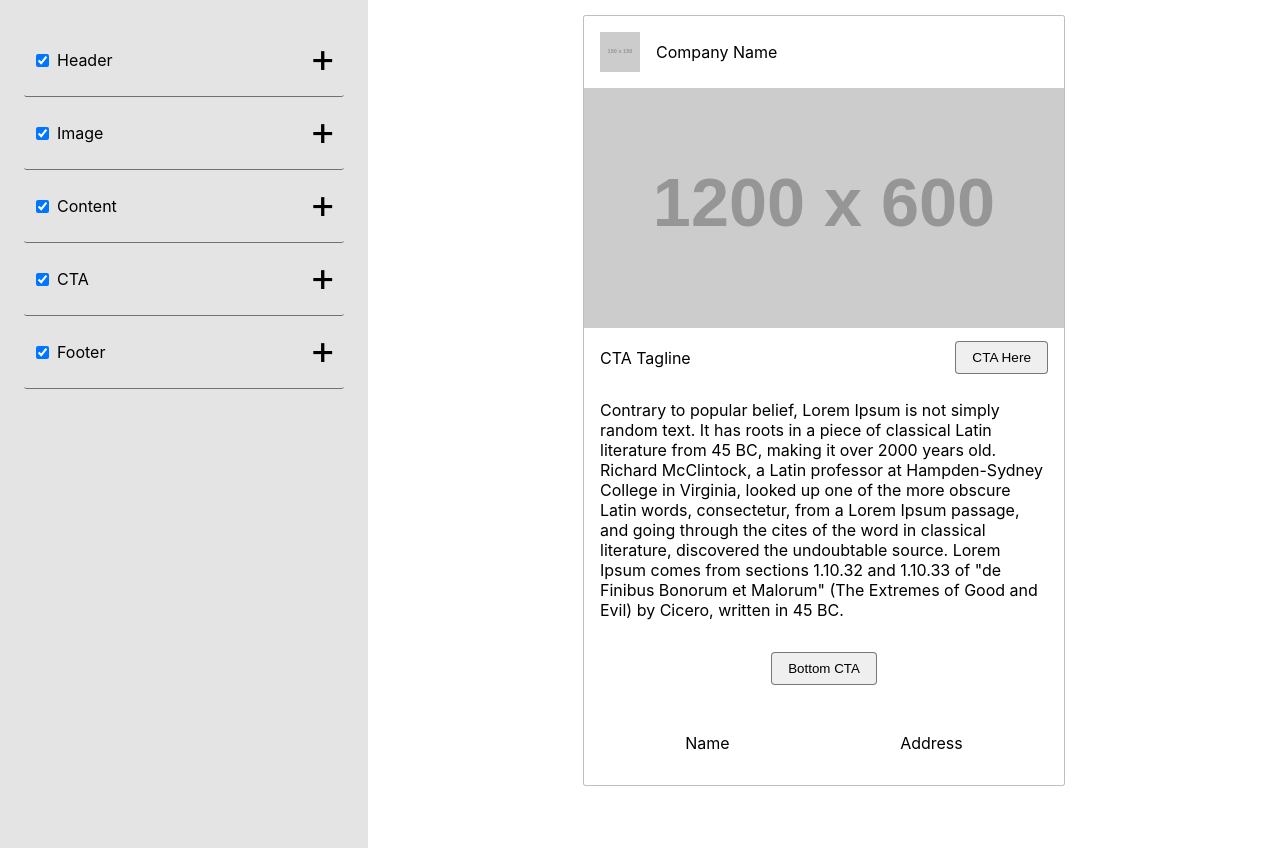
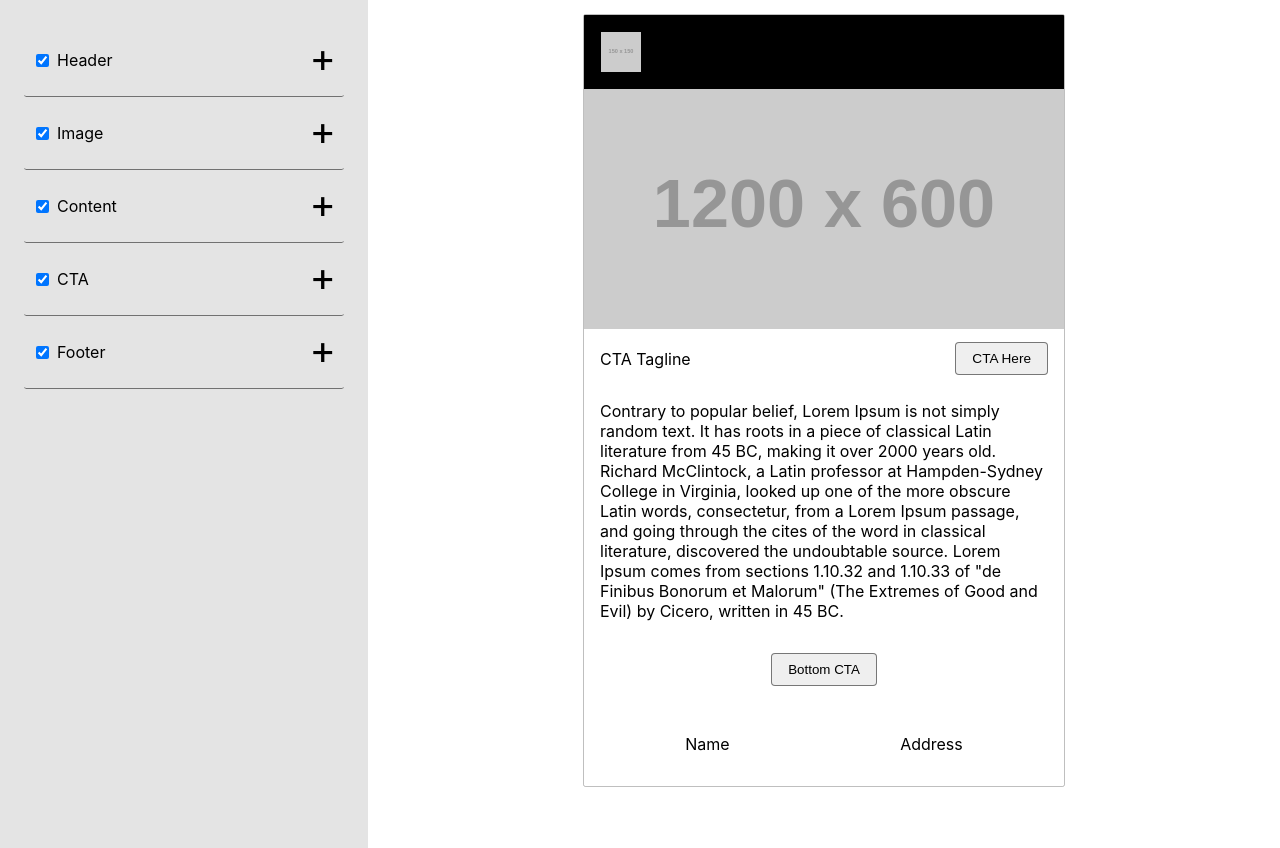
Before and after one commit to ryanbahan/easy-email-2020, a React (Create React App) app: page / in a window 1280 px wide. Built offline with nearby package versions, Linux system fonts and the light colour scheme.

Commit message:
Add colorpicker functionality

```diff
--- a/src/EmailComponents/EmailHeader/EmailHeader.js
+++ b/src/EmailComponents/EmailHeader/EmailHeader.js
@@ -2,11 +2,10 @@ import React from 'react';
 import './EmailHeader.css';
 import { connect } from 'react-redux';
 
-function EmailHeader({ companyImage, companyName }) {
+function EmailHeader({ bgColor, borderColor, companyImage, companyName }) {
 
   return (
-      <header>
-      {console.log('header', companyImage)}
+      <header style={{backgroundColor: bgColor, border: `solid 0.5px ${borderColor}`}}>
         <img src={companyImage} />
         <p>{companyName}</p>
       </header>
@@ -16,6 +15,8 @@ function EmailHeader({ companyImage, companyName }) {
 const mapStateToProps = state => ({
   companyImage: state.form.companyImage,
   companyName: state.form.companyName,
+  bgColor: state.form.bgColor,
+  borderColor: state.form.borderColor,
 })
 
 export default connect(mapStateToProps)(EmailHeader);
```
